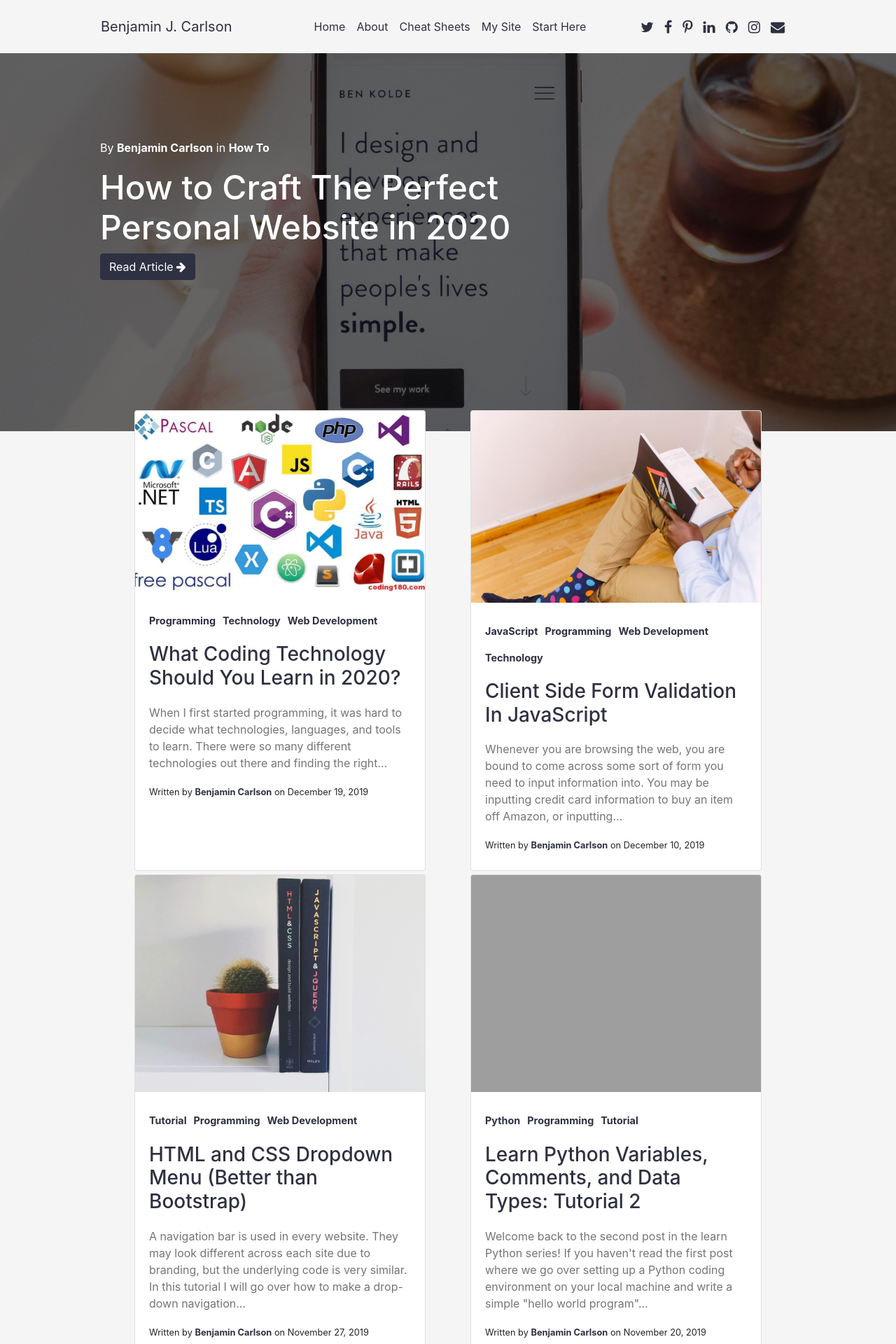
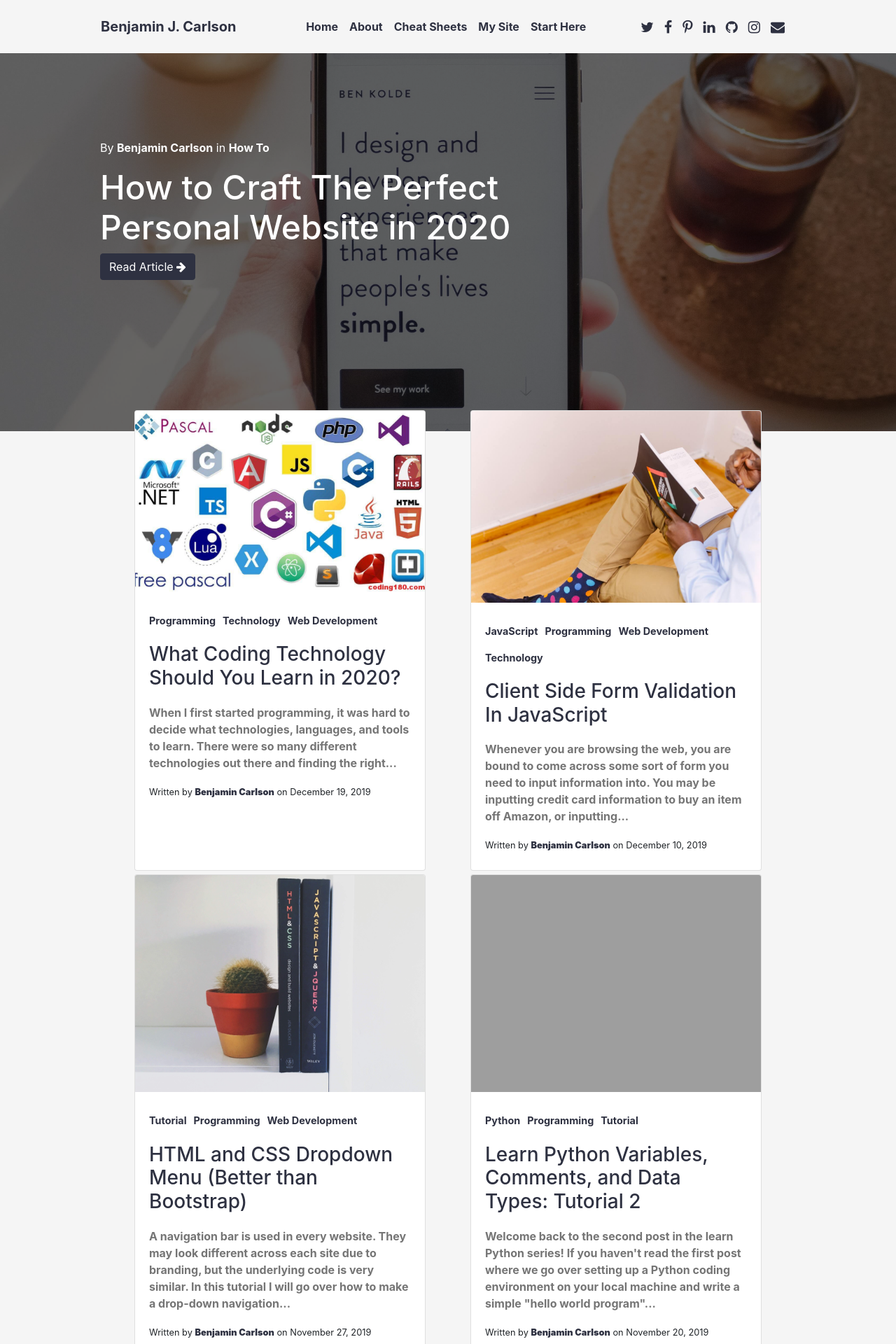
Before and after one commit to bjcarlson42/blog-website-template-jekyll, a Jekyll site: the page built from blog/index.html, in a window 1280 px wide. Shown: the top 1920 px of the page at 70% size. Built offline with Jekyll 4.4.1, drawn with Linux system fonts in a browser that asks for light colours; nearby versions of some CDN libraries.

```diff
--- a/_layouts/post.html
+++ b/_layouts/post.html
@@ -1,6 +1,8 @@
 ---
 
 ---
+
+
 
 <head>
     {% include header.html %}
--- a/assets/css/post.css
+++ b/assets/css/post.css
@@ -2,6 +2,11 @@
 
 body {
     background-color: rgb(245, 245, 245);
+}
+
+a {
+    color: #2e3141;
+    font-weight: bold;
 }
 
 .container-blog-home {
@@ -168,6 +173,7 @@ a.left2:hover {
     width: 100%;
     border-radius: 10px;
     height: 100%;
+    max-height: 250px;
     object-fit: cover;
 }
 
```
Also changed, not shown: _posts/2019-10-17-learn-python-basics-tutorial1.md (+1 -1 lines), assets/img/posts/2-python-tutorial-1/1.png (added).
